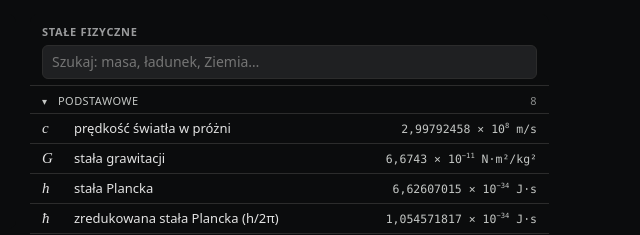
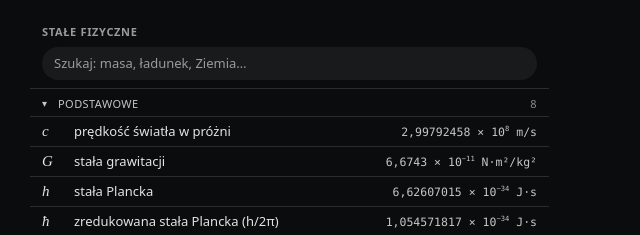
Before and after one commit to karolczyz97/calc, a plain HTML site: page index.html in a window 1280 px wide. Shown: the top 235 px of the page, 617-1257 px from the left. Drawn offline with nearby package versions, Linux system fonts and the light colour scheme.

Commit message:
Usuniecie obramowania i nowoczesny zaokraglony styl pola wyszukiwania stalych

```diff
--- a/index.html
+++ b/index.html
@@ -157,9 +157,15 @@ html.embedded .panel { background: transparent !important; box-shadow: none !imp
 .side { display: flex; flex-direction: column; min-height: 0; }
 @media (min-width: 821px) { .side { position: sticky; top: 14px; max-height: calc(100vh - 28px); } }
 #search {
-  margin: 2px 12px 6px; padding: 6px 9px; border-radius: 6px; border: 1px solid var(--line);
-  background: var(--key-fn); color: var(--text); outline: none; font: inherit;
-}
+  margin: 4px 12px 8px; padding: 7px 12px; border-radius: 18px; border: 0;
+  background: rgba(255, 255, 255, .06); color: var(--text); outline: none; font: inherit; font-size: 13px;
+  transition: background .15s, box-shadow .15s;
+}
+#search:focus {
+  background: rgba(255, 255, 255, .10);
+  box-shadow: 0 0 0 1px rgba(168, 199, 250, .4);
+}
+#search::placeholder { color: var(--faint); }
 .consts { overflow: auto; padding-bottom: 6px; }
 .group {
   display: flex; align-items: center; gap: 6px; width: 100%;
```
